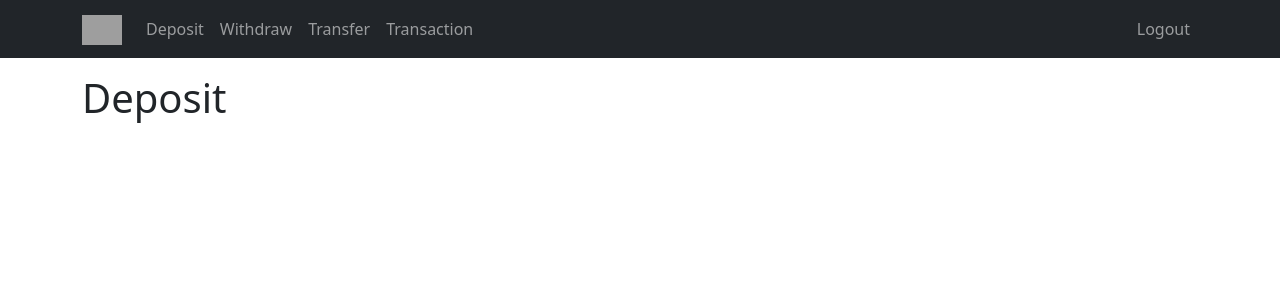
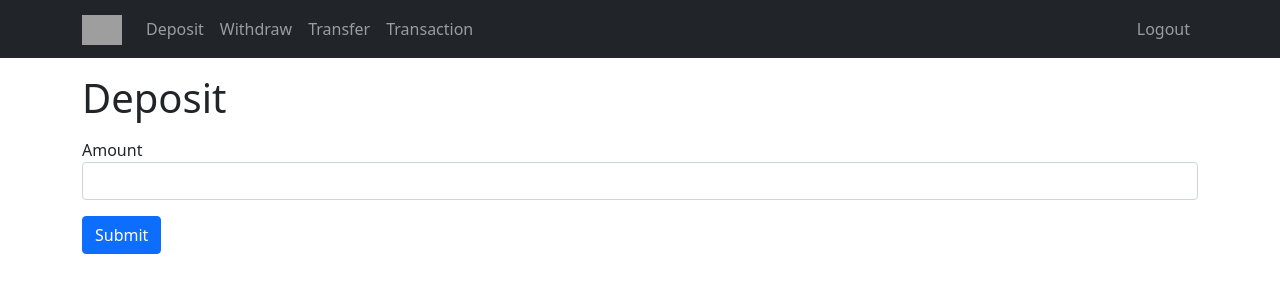
Before and after one commit to piyawatx/clicknext-test, a Nuxt app: page /deposit in a window 1280 px wide. Shown: the top 300 px of the page. Built offline with nearby package versions, Linux system fonts and the light colour scheme; no server answers; grey boxes are pictures that could not be loaded.

Commit message:
ฝากเงิน

```diff
--- a/pages/deposit/index.vue
+++ b/pages/deposit/index.vue
@@ -1,12 +1,48 @@
 <template>
   <div>
     <h1>Deposit</h1>
+    <form @submit.prevent="Deposit">
+      <div class="mb-3 mt-3">
+        <label>Amount</label>
+        <input type="number" class="form-control" v-model="amount" />
+      </div>
+      <button type="submit" class="btn btn-primary">Submit</button>
+    </form>
   </div>
 </template>
 
 <script>
+import axios from 'axios'
 export default {
   layout: 'navbar',
+  async created() {
+    await this.$store.dispatch('fetchUser', localStorage.email)
+  },
+  data() {
+    return {
+      amount: '',
+      email: '',
+    }
+  },
+  methods: {
+    Deposit() {
+      let data = {
+        email: this.$store.state.user.email,
+        amount: this.amount,
+      }
+      console.log(data)
+      console.log(this.amount)
+      this.amount = ''
+      axios
+        .put(this.$store.state.url + '/deposit', data)
+        .then((res) => {
+          console.log(res.data)
+        })
+        .catch((err) => {
+          console.log(err)
+        })
+    },
+  },
 }
 </script>
 
--- a/pages/index.vue
+++ b/pages/index.vue
@@ -35,7 +35,7 @@ export default {
           if (res.data == 'Welcome') {
             await this.$store.dispatch('fetchUser', localStorage.email)
             this.user = this.$store.state.user
-            console.log(this.user)
+            // console.log(this.user)
           }
         })
         .catch((err) => {
```
